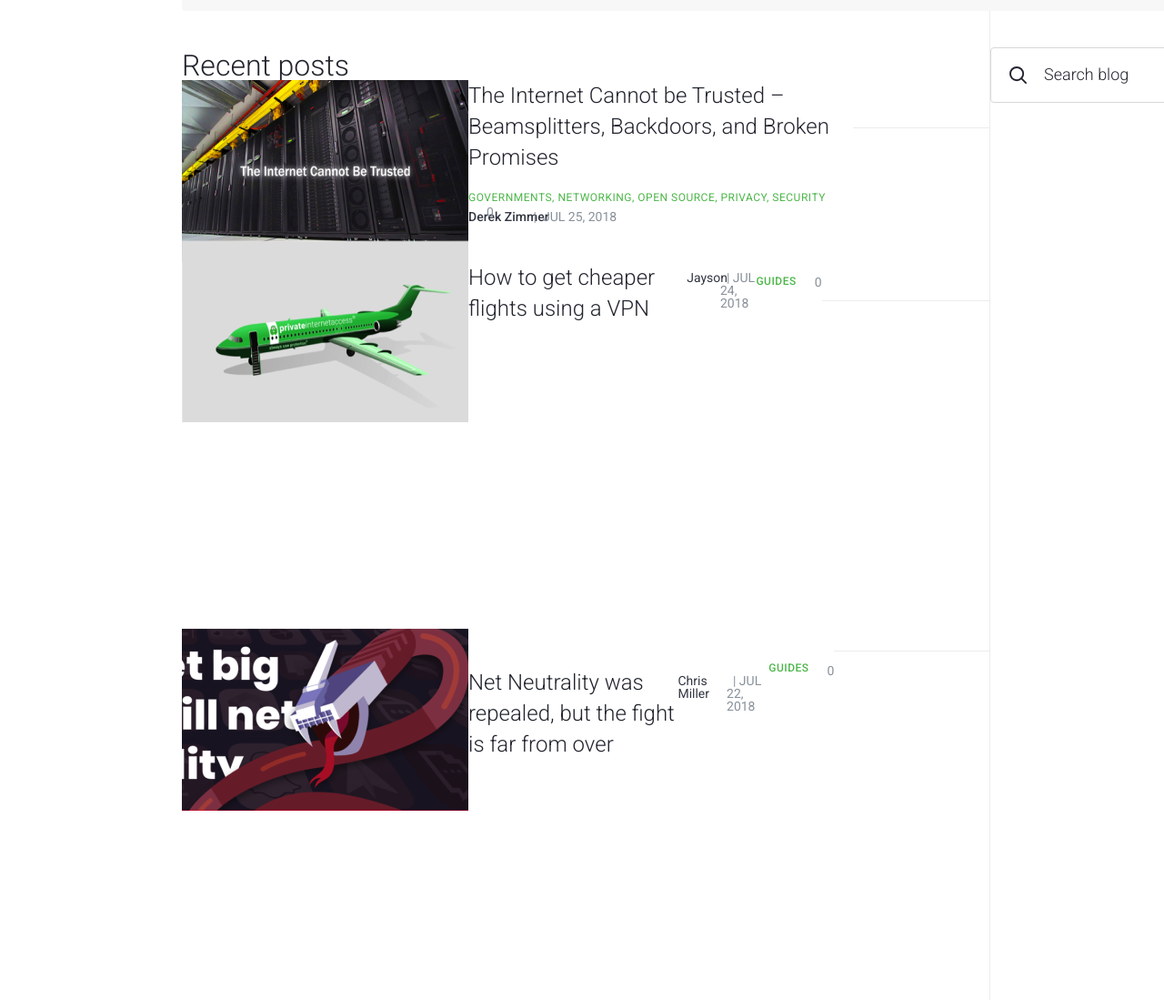
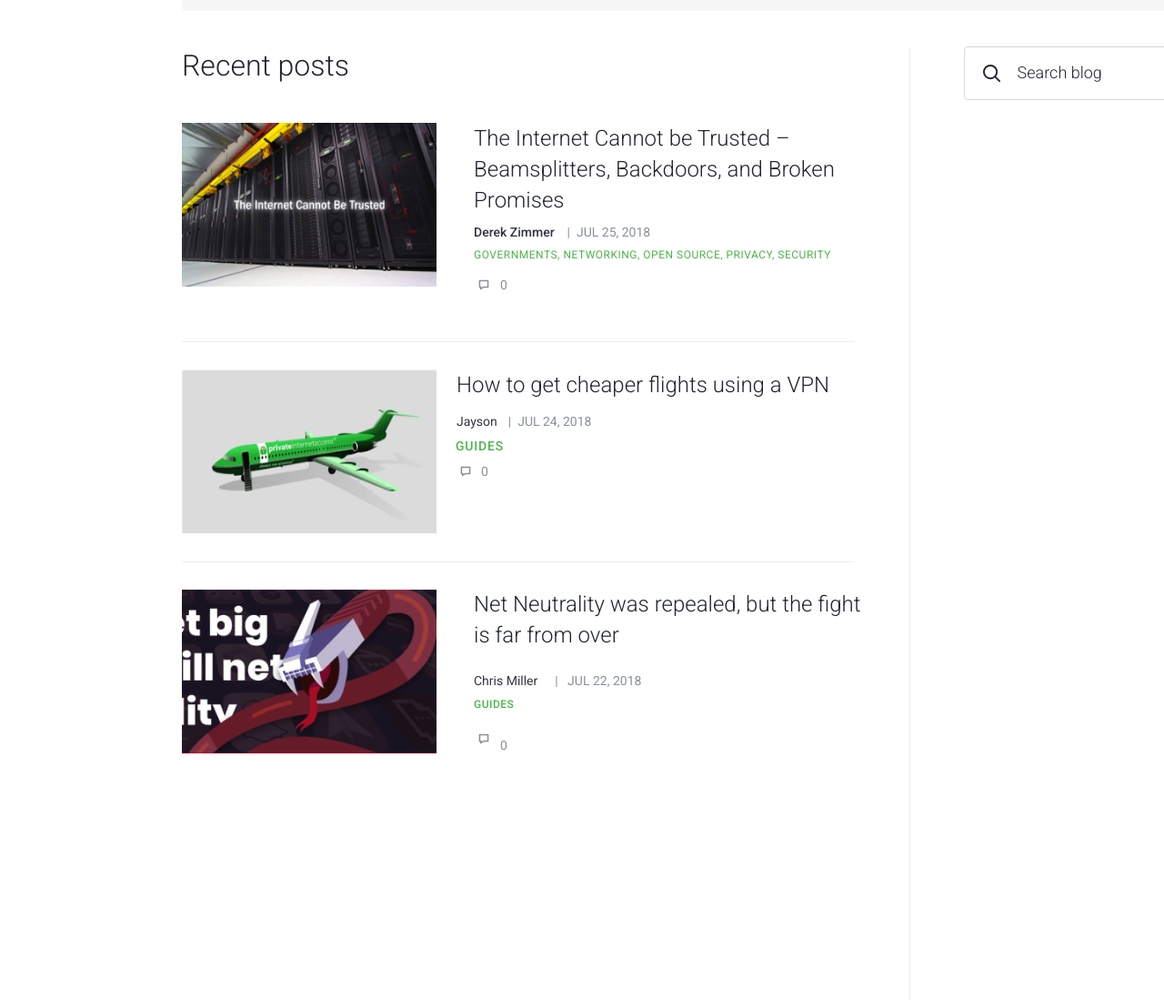
Before and after one commit to DenisVM1982/CompanyBlog, a plain HTML site: page index.html in a window 1280 px wide. Shown: the part 640-1739 px from the top of the page at 91% size. Drawn offline with Linux system fonts and the light colour scheme.

Commit message:
seventh commit

```diff
--- a/css/styles.scss
+++ b/css/styles.scss
@@ -502,7 +502,7 @@ article {
 
 .search_recent_posts-wrapper {
     display: grid;
-    grid-template: 1fr 1fr 1fr/7fr 1fr 3fr;
+    grid-template: 1fr 1fr 1fr/66.7% 0.1% 34.2%;
 }
 
 .search_recent_posts-line {
@@ -511,6 +511,7 @@ article {
     background: #EBECED;
     grid-column-start: 2;
     grid-row-start:1;
+    margin: 40px 0 0 0;
 }
 
 // Search_block start
@@ -520,14 +521,22 @@ article {
     border: 1px solid #D7D8D9;
     border-radius: 4px;
     margin: 0 auto;
-    width: 335px;
-    height: 59px;
+    width: 339px;
+    height: 57px;
+    display: -webkit-box;
+    display: -ms-flexbox;
     display: flex;
+    -webkit-box-orient: horizontal;
+    -webkit-box-direction: normal;
+    -ms-flex-direction: row;
     flex-direction: row;
     margin-top: 40px;
+    -webkit-box-align: center;
+    -ms-flex-align: center;
     align-items: center;
+    -ms-grid-column: 3;
     grid-column-start: 3;
-
+    margin: 39px 0 0 58px;
 
 }
 
@@ -566,23 +575,28 @@ article {
 .recent_post-wrapper {
     display: flex;
     flex-direction: row;
-    width: 100%;
+    width: 780px;
     margin: 0 auto;
-    margin: 0px 0 0 0;
+    margin: 47px 0 0 0;
 }
 
 .recent_post-wrapper2 {
     display: flex;
     flex-direction: column;
-    width: 100%;
+    width: 58%;
     margin: 0 auto;
-    margin: 0px 0 0 0;
+    margin: 0px 0px 0 41px;
 }
+
+.recent_post1-wrapper {
+    margin: 11px 0 0 0;
+}
+
 
 // Post 1 start
 
 .recent_post1-data {
-    margin: 0px 0 0px -27px;
+    margin: 0px 0 0px 4px;
 }
 
 .recent_post1-title {
@@ -592,12 +606,12 @@ article {
 }
 
 .recent_post1-comment_counter-wrapper {
-    margin: 1px 0 0 13px;
+    margin: 18px 0 0 13px;
 }
 
 .recent_post-image {
-    width: 315px;
-    height: 200px;
+    width: 280px;
+    height: 180px;
 }
 
 .recent_post1-post {
@@ -605,12 +619,16 @@ article {
     margin: 0px 0 0 0;
 }
 
+.recent_post-comment_img {
+    margin: 0 5px 0 -8px;
+}
+
 .recent_post-line{
-    width: 315px;
+    width: 740px;
     height: 1px;
     background: #EBECED;
     margin: 0 auto;
-    margin: 52px 0 0 0;
+    margin: 55px 0 0 0;
 }
 
 .recent_post1-line {
@@ -623,29 +641,49 @@ article {
 // Post 2 start
 
 .recent_post2-wrapper {
-    height: 427px;
+    height: 169px;
+    margin: 30px 0 0 0;
+}
+
+.recent_post2-wrapper2 {
+    margin: 0px 0 0 22px;
 }
 
 .recent_post2-image {
-    margin: -24px 0 0 0;
+    margin: 0px 0 0 0;
+}
+
+.recent_post2-post {
+    margin: 0 0 0 0;
+}
+
+.recent_post2-data {
+    margin: 0 0 0 0;
 }
 
 .recent_post2-data_author-wrapper {
-    margin: 10px 0 0px 0;
+    margin: 16px 0 0px 0;
 }
 
 .recent_post2-author {
-    margin: 0px 19px 0px 0px;
+    margin: 0px 12px 0px 0px;
     font-weight: 400;
 }
 
 .recent_post2-title {
-    margin: 15px 0px 0 -1px;
+    margin: 11px 0px 0 -1px;
     font-weight: 500;
+    font-size: 14px;
+    line-height: 18px;
+    letter-spacing: 0.8px;
+}
+
+.recent_post2-comment_counter-wrapper {
+    margin: 5px 0 0 12px;
 }
 
 .recent_post2-counter_comments {
-    margin: 14px 0 0px 7px;
+    margin: 7px 0 7px 6px;
 }
 
 .recent_post2-line {
@@ -658,12 +696,16 @@ article {
 
 
 .recent_post3-wrapper {
-    margin: 0 0 0 0;
+    margin: 30px 0 0 0;
     height: 381px;
 }
 
 .recent_post3-image {
-    margin: -24px 0 0 0;
+    margin: 0px 0 0 0;
+}
+
+.recent_post3-wrapper2 {
+    margin: -49px 0px 0px 41px;
 }
 
 .recent_post3-post {
@@ -1053,6 +1095,13 @@ article {
     height: 427px;
 }
 
+.recent_post-wrapper2 {
+    margin: 0 auto;
+    width: 100%;
+    display: flex;
+    flex-direction: column;
+}
+
 .recent_post2-image {
     margin: -24px 0 0 0;
 }
@@ -1069,6 +1118,10 @@ article {
 .recent_post2-title {
     margin: 15px 0px 0 -1px;
     font-weight: 500;
+}
+
+.recent_post-comment_img {
+    display: none;
 }
 
 .recent_post2-counter_comments {
--- a/index.html
+++ b/index.html
@@ -156,13 +156,14 @@
                     </div>
                     <div class="feature_article-title recent_post1-title">Governments, Networking, Open Source, Privacy,
                         Security</div>
-                    <div class="feature_artile-comment_counter-wrapper recent_post1-comment_counter-wrapper">
+                    <div class="feature_artile-comment_counter-wrapper
+                    recent_post1-comment_counter-wrapper">
+                        <img class = "recent_post-comment_img" src="img/icons/comment.svg" alt="">
                         <a class="feature_article-counter_comments recent_post1-counter_comments" href="#">0</a>
                     </div>
                 </div>
-
+            </div>
             <div class="recent_post-line"></div>
-            </div>
 
 
             <!-- Recent post1 end -->
@@ -172,19 +173,21 @@
 
             <div class="recent_post-wrapper recent_post2-wrapper">
                 <img class="recent_post-image recent_post2-image" src="img/recent_post2.png" alt="recent_post1">
-                <div class="feature_article-post recent_post1-post">How to get cheaper flights using a VPN
+                <div class="recent_post-wrapper2 recent_post2-wrapper2">
+                    <div class="feature_article-post recent_post2-post">How to get cheaper flights using a VPN
                     </div>
                     <div class="feature_article-data_author-wrapper recent_post2-data_author-wrapper">
                         <div class="feature_article-author recent_post2-author">Jayson</div>
-                    <div class="feature_article-data recent_post1-data">&nbsp;&nbsp;| JUL 24, 2018</div>
+                        <div class="feature_article-data recent_post2-data">|&nbsp;&nbsp;JUL 24, 2018</div>
                     </div>
                     <div class="feature_article-title recent_post2-title">Guides</div>
-                <div class="feature_artile-comment_counter-wrapper recent_post1-comment_counter-wrapper">
+                    <div class="feature_artile-comment_counter-wrapper recent_post1-comment_counter-wrapper recent_post2-comment_counter-wrapper">
+                        <img class = "recent_post-comment_img" src="img/icons/comment.svg" alt="">
                         <a class="feature_article-counter_comments recent_post2-counter_comments" href="#">0</a>
                     </div>
+                </div>
+            </div>
             <div class="recent_post-line recent_post2-line"></div>
-            </div>
-
 
             <!-- Recent post2 end -->
 
@@ -192,21 +195,25 @@
 
             <div class="recent_post-wrapper recent_post3-wrapper">
                 <img class="recent_post-image recent_post3-image" src="img/recent_post3.png" alt="recent_post1">
+               <div class="recent_post-wrapper2 recent_post3-wrapper2">
+                <div class="recent_post2-wrapper">
                     <div class="feature_article-post recent_post3-post">Net Neutrality was repealed, but the fight<br>is far
                         from over
                     </div>
                     <div class="feature_article-data_author-wrapper recent_post3-data_author-wrapper">
                         <div class="feature_article-author recent_post3-author">Chris Miller</div>
-                    <div class="feature_article-data recent_post3-data">&nbsp;&nbsp;| JUL 22, 2018</div>
+                        <div class="feature_article-data recent_post3-data">|&nbsp;&nbsp;&nbsp;JUL 22, 2018</div>
                     </div>
                     <div class="feature_article-title recent_post3-title">Guides</div>
                     <div class="feature_artile-comment_counter-wrapper recent_post1-comment_counter-wrapper">
+                        <img class = "recent_post-comment_img" src="img/icons/comment.svg" alt="">
                         <a class="feature_article-counter_comments recent_post3-counter_comments" href="#">0</a>
                     </div>
+                </div>
+               </div>
+            </div>
+        </div>
         <div class="recent_post-line recent_post3-line"></div>
-            </div>
-
-        </div>
         </div>
 
         <!-- Recent_post3 end -->
```
Also changed, not shown: css/styles.css. Lines whose indentation alone changed are shown as unchanged.
